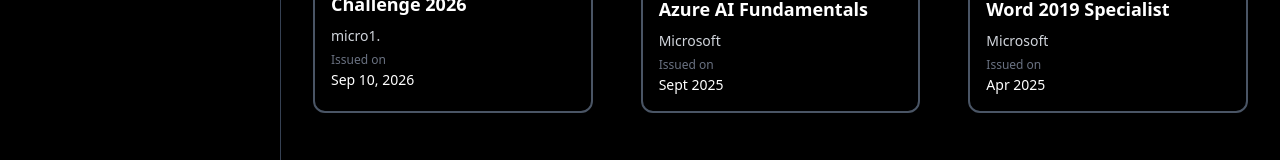
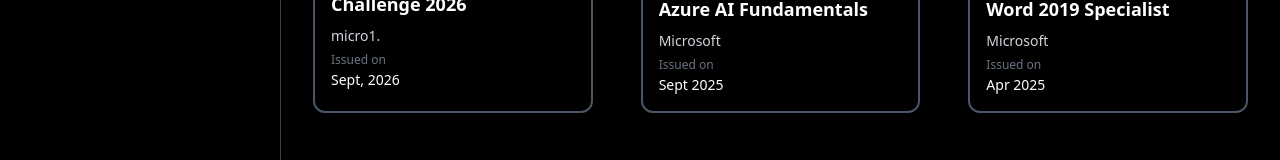
Before and after one commit to amarmahdin/Portofolio, a Vue app: page /achievements in a window 1280 px wide. Shown: the part 504-664 px from the top of the page. Built offline with nearby package versions, Linux system fonts and the light colour scheme.

Commit message:
perubahan

```diff
--- a/src/components/Achievements.vue
+++ b/src/components/Achievements.vue
@@ -104,7 +104,7 @@ const openPopup = (src) => { popupImage.value = src }
 const closePopup = () => { popupImage.value = null }
 
 const achievements = [
-  { title: 'Frontier Engineering Challenge 2026', certificate: 'micro1.', issuedDate: 'Sep 10, 2026', image: frontierImg },
+  { title: 'Frontier Engineering Challenge 2026', certificate: 'micro1.', issuedDate: 'Sept, 2026', image: frontierImg },
   { title: 'Azure AI Fundamentals', certificate: 'Microsoft', issuedDate: 'Sept 2025', image: mcfImg },
   { title: 'Word 2019 Specialist', certificate: 'Microsoft', issuedDate: 'Apr 2025', image: mosImg },
   { title: 'Study Independent', certificate: 'Kampus Merdeka', issuedDate: 'Jul 2024', image: msibImg },
```
